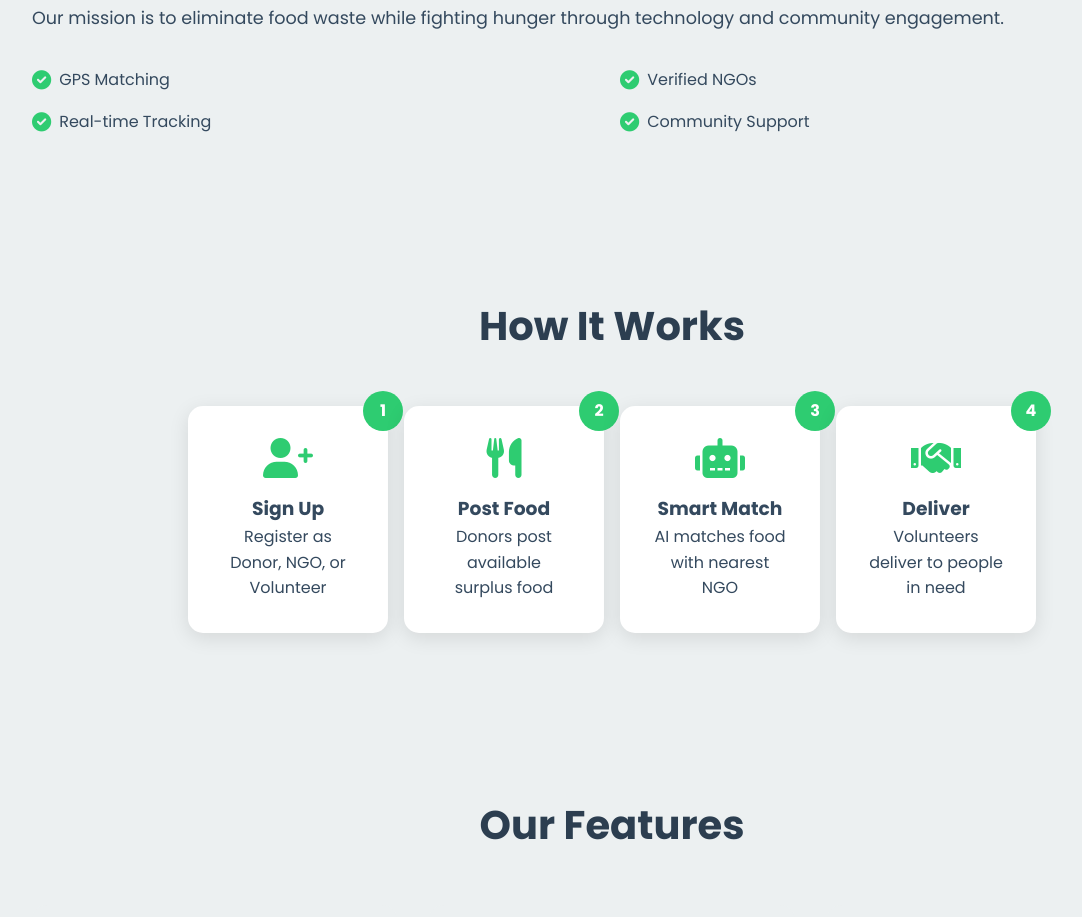
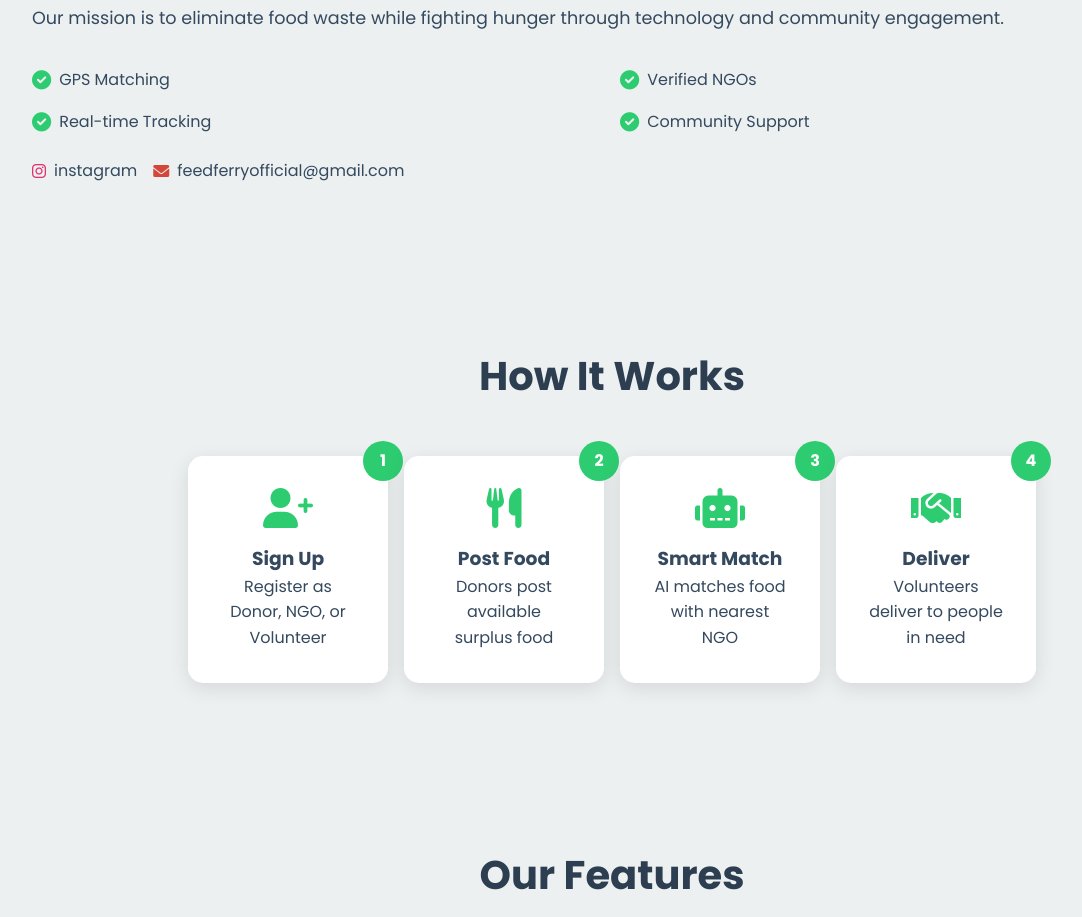
Before and after one commit to gaurayxd/feedferry, a plain HTML site: page index.html in a window 1280 px wide. Shown: the part 1441-2358 px from the top of the page, without its empty margins (28-1110 px from the left). Drawn offline with nearby package versions, Linux system fonts and the light colour scheme.

Commit message:
Update index.html

```diff
--- a/index.html
+++ b/index.html
@@ -105,6 +105,16 @@
                         <i class="fas fa-check-circle"></i>
                         <span>Community Support</span>
                     </div>
+                </div>
+                <div class="about-links" style="margin-top:1.5rem; display:flex; gap:1rem; align-items:center;">
+                    <a href="https://www.instagram.com/feedferryofficial?igsh=MTI2ZzkyNGhkb2RoZg==" target="_blank" rel="noopener" style="display:flex; align-items:center; gap:0.5rem; color:var(--text); text-decoration:none;">
+                        <i class="fab fa-instagram" style="color:#E1306C;"></i>
+                        <span>instagram</span>
+                    </a>
+                    <a href="mailto:feedferryofficial@gmail.com" style="display:flex; align-items:center; gap:0.5rem; color:var(--text); text-decoration:none;">
+                        <i class="fas fa-envelope" style="color:#D44638;"></i>
+                        <span>feedferryofficial@gmail.com</span>
+                    </a>
                 </div>
             </div>
         </div>
```
